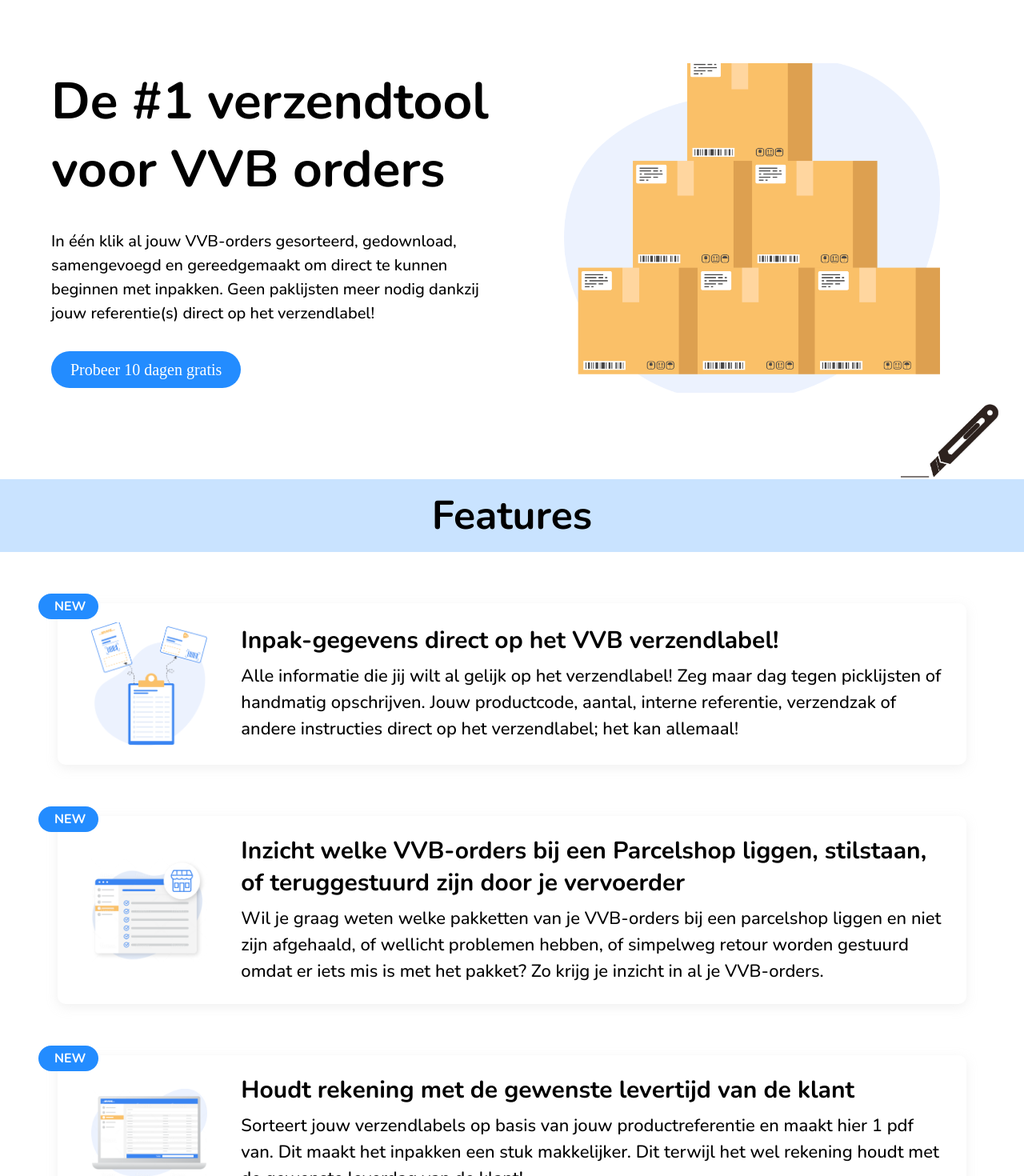
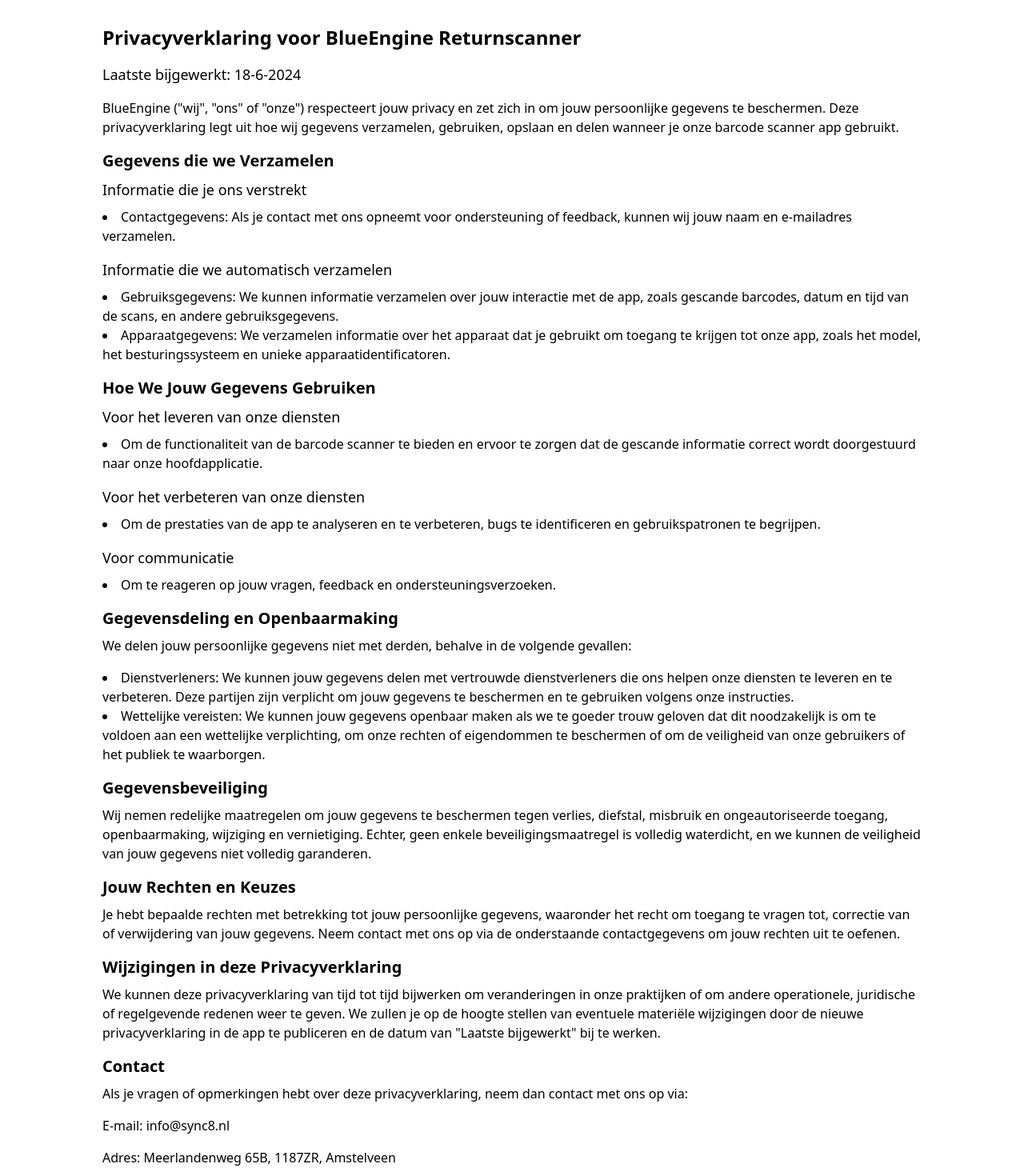
Before and after one commit to zohaib-saeed/blue-engine-v2, a React (Create React App) app: page /return-app-privacy in a window 1280 px wide. Shown: the part 140-1610 px from the top of the page at 80% size. Built offline with nearby package versions, Linux system fonts and the light colour scheme; no server answers; a web font is replaced by a local one.

Commit message:
added navigation and a return app privacy policy

```diff
--- a/package.json
+++ b/package.json
@@ -16,6 +16,7 @@
     "prettier": "^3.1.1",
     "react": "^18.2.0",
     "react-dom": "^18.2.0",
+    "react-router-dom": "^6.23.1",
     "react-scripts": "5.0.1",
     "tailwindcss": "^3.3.5",
     "typescript": "^4.9.5",
--- a/src/App.tsx
+++ b/src/App.tsx
@@ -1,14 +1,18 @@
-import "./App.css";
 import Header from "./components/header";
 import Home from "./pages/Home";
+import { BrowserRouter as Router, Routes, Route } from "react-router-dom";
+import PrivacyPolicy from "./pages/PrivacyPolicy";
 
-function App() {
+const App = () => {
   return (
-    <>
+    <Router>
       <Header />
-      <Home />
-    </>
+      <Routes>
+        <Route path="/" element={<Home />} />
+        <Route path="/return-app-privacy" element={<PrivacyPolicy />} />
+      </Routes>
+    </Router>
   );
-}
+};
 
 export default App;
--- /dev/null
+++ b/src/pages/PrivacyPolicy.tsx
@@ -0,0 +1,126 @@
+import React from "react";
+
+function PrivacyPolicy() {
+  return (
+    <div className="pl-32 pr-32 pt-8 pb-8">
+      <h2 className="text-2xl font-bold mb-4">
+        Privacyverklaring voor BlueEngine Returnscanner
+      </h2>
+      <h4 className="text-lg mb-4">Laatste bijgewerkt: 18-6-2024</h4>
+      <p className="mb-4">
+        BlueEngine ("wij", "ons" of "onze") respecteert jouw privacy en zet zich
+        in om jouw persoonlijke gegevens te beschermen. Deze privacyverklaring
+        legt uit hoe wij gegevens verzamelen, gebruiken, opslaan en delen
+        wanneer je onze barcode scanner app gebruikt.
+      </p>
+      <h3 className="text-xl font-semibold mb-2">Gegevens die we Verzamelen</h3>
+      <h4 className="text-lg font-medium mb-2">
+        Informatie die je ons verstrekt
+      </h4>
+      <ul className="list-disc list-inside mb-4">
+        <li>
+          Contactgegevens: Als je contact met ons opneemt voor ondersteuning of
+          feedback, kunnen wij jouw naam en e-mailadres verzamelen.
+        </li>
+      </ul>
+      <h4 className="text-lg font-medium mb-2">
+        Informatie die we automatisch verzamelen
+      </h4>
+      <ul className="list-disc list-inside mb-4">
+        <li>
+          Gebruiksgegevens: We kunnen informatie verzamelen over jouw interactie
+          met de app, zoals gescande barcodes, datum en tijd van de scans, en
+          andere gebruiksgegevens.
+        </li>
+        <li>
+          Apparaatgegevens: We verzamelen informatie over het apparaat dat je
+          gebruikt om toegang te krijgen tot onze app, zoals het model, het
+          besturingssysteem en unieke apparaatidentificatoren.
+        </li>
+      </ul>
+      <h3 className="text-xl font-semibold mb-2">
+        Hoe We Jouw Gegevens Gebruiken
+      </h3>
+      <h4 className="text-lg font-medium mb-2">
+        Voor het leveren van onze diensten
+      </h4>
+      <ul className="list-disc list-inside mb-4">
+        <li>
+          Om de functionaliteit van de barcode scanner te bieden en ervoor te
+          zorgen dat de gescande informatie correct wordt doorgestuurd naar onze
+          hoofdapplicatie.
+        </li>
+      </ul>
+      <h4 className="text-lg font-medium mb-2">
+        Voor het verbeteren van onze diensten
+      </h4>
+      <ul className="list-disc list-inside mb-4">
+        <li>
+          Om de prestaties van de app te analyseren en te verbeteren, bugs te
+          identificeren en gebruikspatronen te begrijpen.
+        </li>
+      </ul>
+      <h4 className="text-lg font-medium mb-2">Voor communicatie</h4>
+      <ul className="list-disc list-inside mb-4">
+        <li>
+          Om te reageren op jouw vragen, feedback en ondersteuningsverzoeken.
+        </li>
+      </ul>
+      <h3 className="text-xl font-semibold mb-2">
+        Gegevensdeling en Openbaarmaking
+      </h3>
+      <p className="mb-4">
+        We delen jouw persoonlijke gegevens niet met derden, behalve in de
+        volgende gevallen:
+      </p>
+      <ul className="list-disc list-inside mb-4">
+        <li>
+          Dienstverleners: We kunnen jouw gegevens delen met vertrouwde
+          dienstverleners die ons helpen onze diensten te leveren en te
+          verbeteren. Deze partijen zijn verplicht om jouw gegevens te
+          beschermen en te gebruiken volgens onze instructies.
+        </li>
+        <li>
+          Wettelijke vereisten: We kunnen jouw gegevens openbaar maken als we te
+          goeder trouw geloven dat dit noodzakelijk is om te voldoen aan een
+          wettelijke verplichting, om onze rechten of eigendommen te beschermen
+          of om de veiligheid van onze gebruikers of het publiek te waarborgen.
+        </li>
+      </ul>
+      <h3 className="text-xl font-semibold mb-2">Gegevensbeveiliging</h3>
+      <p className="mb-4">
+        Wij nemen redelijke maatregelen om jouw gegevens te beschermen tegen
+        verlies, diefstal, misbruik en ongeautoriseerde toegang, openbaarmaking,
+        wijziging en vernietiging. Echter, geen enkele beveiligingsmaatregel is
+        volledig waterdicht, en we kunnen de veiligheid van jouw gegevens niet
+        volledig garanderen.
+      </p>
+      <h3 className="text-xl font-semibold mb-2">Jouw Rechten en Keuzes</h3>
+      <p className="mb-4">
+        Je hebt bepaalde rechten met betrekking tot jouw persoonlijke gegevens,
+        waaronder het recht om toegang te vragen tot, correctie van of
+        verwijdering van jouw gegevens. Neem contact met ons op via de
+        onderstaande contactgegevens om jouw rechten uit te oefenen.
+      </p>
+      <h3 className="text-xl font-semibold mb-2">
+        Wijzigingen in deze Privacyverklaring
+      </h3>
+      <p className="mb-4">
+        We kunnen deze privacyverklaring van tijd tot tijd bijwerken om
+        veranderingen in onze praktijken of om andere operationele, juridische
+        of regelgevende redenen weer te geven. We zullen je op de hoogte stellen
+        van eventuele materiële wijzigingen door de nieuwe privacyverklaring in
+        de app te publiceren en de datum van "Laatste bijgewerkt" bij te werken.
+      </p>
+      <h3 className="text-xl font-semibold mb-2">Contact</h3>
+      <p className="mb-4">
+        Als je vragen of opmerkingen hebt over deze privacyverklaring, neem dan
+        contact met ons op via:
+      </p>
+      <p className="mb-4">E-mail: info@sync8.nl</p>
+      <p>Adres: Meerlandenweg 65B, 1187ZR, Amstelveen</p>
+    </div>
+  );
+}
+
+export default PrivacyPolicy;
```
Also changed, not shown: 1 other file (tests, documents, lock files or other folders).
